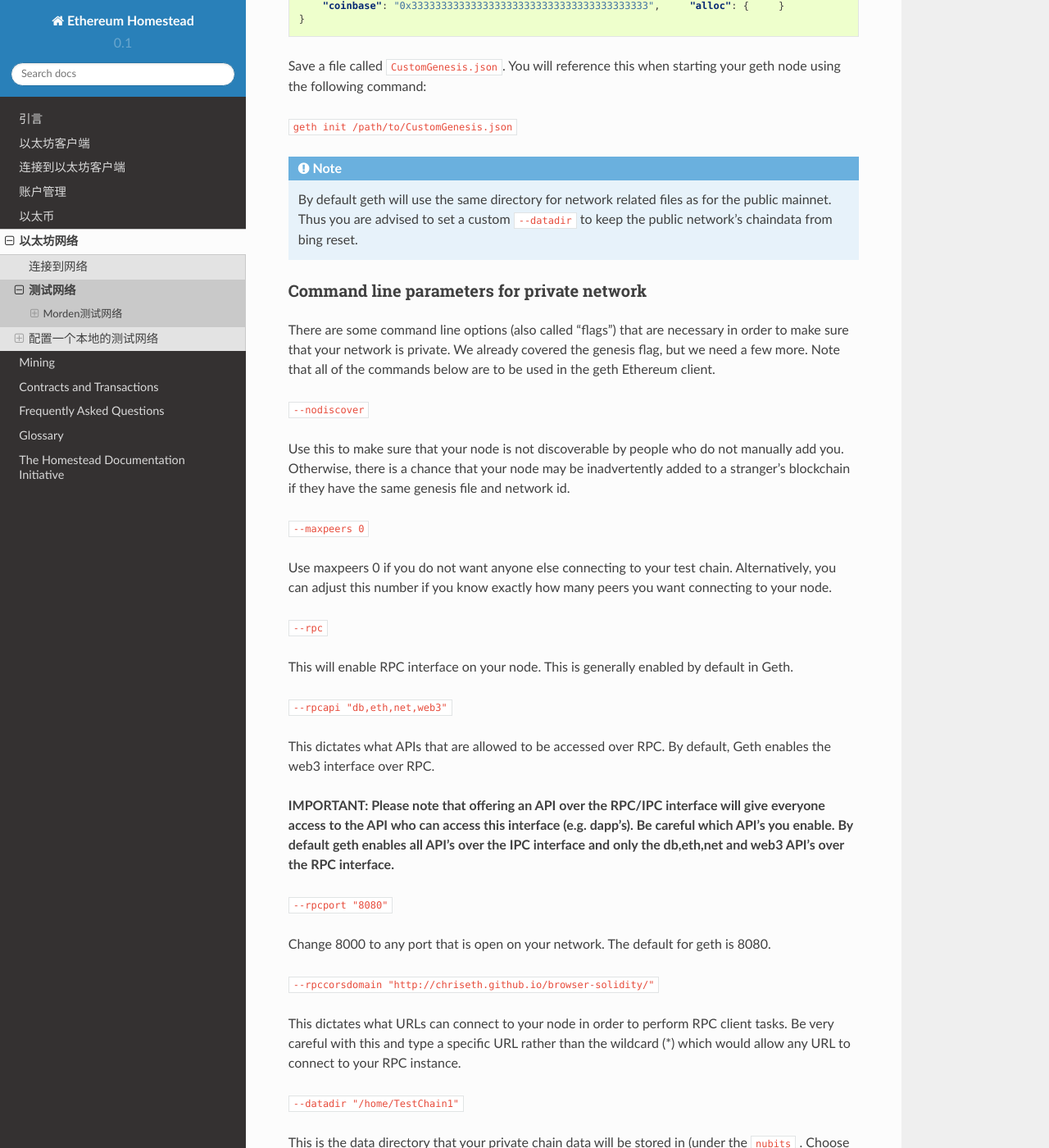
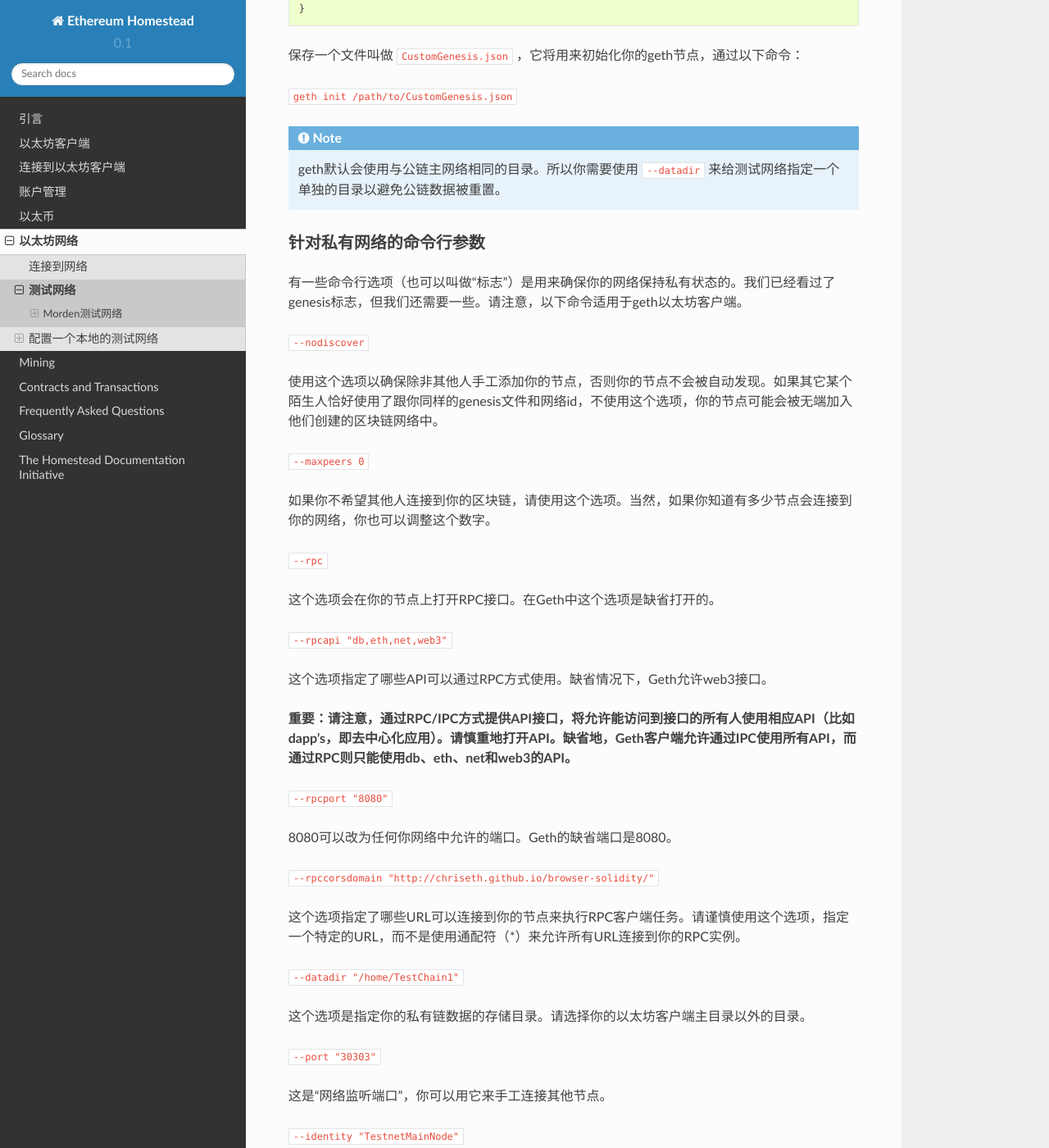
Before and after one commit to riversyang/homestead-guide-cn, a Sphinx documentation site: the page built from source/network/test-networks.rst, in a window 1280 px wide and 1400 px high, scrolled down 4257 px. Shown: the whole window at 82% size. Built offline with Sphinx 7.4.7 and the Read the Docs theme 2.0.0, drawn with Linux system fonts in a browser that asks for light colours; some of the changed text lies outside the part shown.

Commit message:
Update translation.

```diff
--- a/source/ether.rst
+++ b/source/ether.rst
@@ -46,7 +48,7 @@
 
 为了获得以太币，你需要
 
-* 成为一个以太坊矿工（参考 _`Mining` ），或者
+* 成为一个以太坊矿工（参考 :ref:`mining` ），或者
 * 用一个中心化的或者去信任的服务用其他货币买进以太币
 * 在有友好界面的 `Mist以太坊钱包 <https://github.com/ethereum/mist/releases>`_ 中使用http://shapeshift.io/ API来购买以太币
 
--- a/source/network/test-networks.rst
+++ b/source/network/test-networks.rst
@@ -192,26 +192,21 @@ eth（C++客户端）
   }
 
 
-geth (Go client)
+geth（Go客户端）
 ================================================================================
 
-You either pre-generate or mine your own ether on a private
-testnet. It is a much more cost effective way of trying out
-Ethereum and you can avoid having to mine or find Morden test ether.
+在一个私有测试网络中，你可以通过预生成或者自己挖矿的方式获得以太币。这是个尝试以太坊的性价比最高的方式，因为你不必自己在最新的测试网络中挖矿或者去寻找以太币来源。
 
-The things that are required to specify in a private chain are:
- - Custom Genesis File
- - Custom Data Directory
- - Custom NetworkID
- - (Recommended) Disable Node Discovery
+需要在私有链中指定的主要配置是：
+ - 自定义Genesis文件（即初始区块信息，译者注）
+ - 自定义数据目录
+ - 自定义网络ID
+ - （推荐）禁止节点发现
 
-The genesis file
+Genesis文件
 --------------------------------------------------------------------------------
 
-The genesis block is the start of the blockchain - the first
-block, block 0, and the only block that does not point to a predecessor
-block. The protocol ensures that no other node will agree with your version of the
-blockchain unless they have the same genesis block, so you can make as many private testnet blockchains as you'd like!
+初始区块（创世区块）是区块链的开始 - 即第一个区块，区块0，并且是唯一一个没有前导区块的区块。基于协议，不会有其他节点批准你的区块链版本，除非它们也拥有同样的初始区块。所以你想创建多少私有测试网络就可以创建多少。
 
 :file:`CustomGenesis.json`
 
@@ -225,120 +220,116 @@ blockchain unless they have the same genesis block, so you can make as many priv
       "coinbase": "0x3333333333333333333333333333333333333333",     "alloc": {     }
   }
 
-Save a file called :file:`CustomGenesis.json`.
-You will reference this when starting your geth node using the following command:
+保存一个文件叫做 :file:`CustomGenesis.json` ，它将用来初始化你的geth节点，通过以下命令：
 
 ``geth init /path/to/CustomGenesis.json``
 
-.. note:: By default geth will use the same directory for network related files as for the public mainnet. Thus you are advised to set a custom ``--datadir`` to keep the public network's chaindata from bing reset.
+.. note:: geth默认会使用与公链主网络相同的目录。所以你需要使用 ``--datadir`` 来给测试网络指定一个单独的目录以避免公链数据被重置。
 
-Command line parameters for private network
+针对私有网络的命令行参数
 --------------------------------------------------------------------------------
 
-There are some command line options (also called “flags”) that are
-necessary in order to make sure that your network is private. We already covered the genesis flag, but we need a few more. Note that all of the commands below are to be used in the geth Ethereum client.
+有一些命令行选项（也可以叫做“标志”）是用来确保你的网络保持私有状态的。我们已经看过了genesis标志，但我们还需要一些。请注意，以下命令适用于geth以太坊客户端。
 
 ``--nodiscover``
 
-Use this to make sure that your node is not discoverable by people who do not manually add you. Otherwise, there is a chance that your node may be inadvertently added to a stranger's blockchain if they have the same genesis file and network id.
+使用这个选项以确保除非其他人手工添加你的节点，否则你的节点不会被自动发现。如果其它某个陌生人恰好使用了跟你同样的genesis文件和网络id，不使用这个选项，你的节点可能会被无端加入他们创建的区块链网络中。
 
 ``--maxpeers 0``
 
-Use maxpeers 0 if you do not want anyone else connecting to your test chain. Alternatively, you can adjust this number if you know exactly how many peers you want connecting to your node.
+如果你不希望其他人连接到你的区块链，请使用这个选项。当然，如果你知道有多少节点会连接到你的网络，你也可以调整这个数字。
 
 ``--rpc``
 
-This will enable RPC interface on your node. This is generally enabled by default in Geth.
-
+这个选项会在你的节点上打开RPC接口。在Geth中这个选项是缺省打开的。
 
 ``--rpcapi "db,eth,net,web3"``
 
-This dictates what APIs that are allowed to be accessed over RPC. By default, Geth enables the web3 interface over RPC.
+这个选项指定了哪些API可以通过RPC方式使用。缺省情况下，Geth允许web3接口。
 
-**IMPORTANT: Please note that offering an API over the RPC/IPC interface will give everyone access to the API who can access this interface (e.g. dapp's). Be careful which API's you enable. By default geth enables all API's over the IPC interface and only the db,eth,net and web3 API's over the RPC interface.**
+**重要：请注意，通过RPC/IPC方式提供API接口，将允许能访问到接口的所有人使用相应API（比如dapp's，即去中心化应用）。请慎重地打开API。缺省地，Geth客户端允许通过IPC使用所有API，而通过RPC则只能使用db、eth、net和web3的API。**
 
 ``--rpcport "8080"``
 
-Change 8000 to any port that is open on your network. The default for geth is 8080.
+8080可以改为任何你网络中允许的端口。Geth的缺省端口是8080。
 
 ``--rpccorsdomain "http://chriseth.github.io/browser-solidity/"``
 
-This dictates what URLs can connect to your node in order to perform RPC client tasks. Be very careful with this and type a specific URL rather than the wildcard (*) which would allow any URL to connect to your RPC instance.
+这个选项指定了哪些URL可以连接到你的节点来执行RPC客户端任务。请谨慎使用这个选项，指定一个特定的URL，而不是使用通配符（*）来允许所有URL连接到你的RPC实例。
 
 ``--datadir "/home/TestChain1"``
 
-This is the data directory that your private chain data will be stored in (under the :file:`nubits` . Choose a location that is separate from your public Ethereum chain folder.
-
+这个选项是指定你的私有链数据的存储目录。请选择你的以太坊客户端主目录以外的目录。
 
 ``--port "30303"``
 
-This is the "network listening port", which you will use to connect with other peers manually.
-
+这是“网络监听端口”，你可以用它来手工连接其他节点。
 
 ``--identity "TestnetMainNode"``
 
-This will set up an identity for your node so it can be identified more easily in a list of peers.
-Here is an example of how these identities show up on the network.
+这将会给你节点加一个标识，以使它更容易的被标识在节点列表中。
 
-Launching ``geth``
+以下是一个这些标识如何在网络中显示的例子。
+
+启动 ``geth``
 --------------------------------------------------------------------------------
 
-After you have created your custom genesis block JSON file and created a directory for your blockchain data, type the following command into your console that has access to geth:
+当你创建了自定义初始区块的JSON文件，并为你的区块链创建了数据目录之后，就可以使用以下命令访问geth：
 
 .. code-block:: Console
 
   geth --identity "MyNodeName" --rpc --rpcport "8080" --rpccorsdomain "*" --datadir "C:\chains\TestChain1" --port "30303" --nodiscover --rpcapi "db,eth,net,web3" --networkid 1999 init /path/to/CustomGenesis.json
 
-.. note:: Please change the flags to match your custom settings.
+.. note:: 请把相关参数修改为适合你自己的配置。
 
-This will initialize your genesis block.  To interact with geth through the console enter:
+它将会初始化你的初始区块。键入以下命令，就可以与geth进行交互了：
 
 .. code-block:: Console
 
   geth --identity "MyNodeName" --rpc --rpcport "8080" --rpccorsdomain "*" --datadir "C:\chains\TestChain1" --port "30303" --nodiscover --rpcapi "db,eth,net,web3" --networkid 1999 console
 
-You will need to start your geth instance with your custom chain command every time you want to access your custom chain. If you just type "geth" in your console, it will not remember all of the flags you have set.
+你每次要访问你的自定义链之前，你都需要使用自定义命令启动geth实例。如果你只用“geth”命令启动，它不会记住你的所有自定义选项。
 
-The full list of methods available through the javascript console is available on `the geth wiki on github <https://github.com/ethereum/go-ethereum/wiki/JavaScript-Console>`_
+javascript命令行中可使用的完整方法一览，请参考 `the geth wiki on github <https://github.com/ethereum/go-ethereum/wiki/JavaScript-Console>`_ 。
 
-If you already have a geth node running, you can attach another geth instance to it using:
+如果你已经运行了一个geth节点，你可以将其他geth实例与它联结在一起：
 
 .. code-block:: Console
 
   geth attach
 
-Now you'll need to initialize a new account on the testnest, and set it as your etherbase (the address that will receive mining rewards).
+现在你需要在测试网路中初始化一个新账户，并把它作为你的etherbase（接收挖矿奖励的地址）。
 
-In the javascript console type
+在javascript控制台输入：
 
 .. code-block:: Console
 
   personal.newAccount("password")
 
-.. note:: Replace with the password of your choice
+.. note:: 把password替换为你的密码。
 
-Now we'll set it as the etherbase:
+现在将它设定为etherbase：
 
 .. code-block:: Console
 
   miner.setEtherbase(personal.listAccounts[0])
 
-If successful, the console will print "true"
+如果成功，命令行会打印“true”。
 
-Finally, you are ready to start mining test ether:
+最终你就可以开始挖矿了：
 
 .. code-block:: Console
 
   miner.start()
 
-Pre-allocating ether to your account
+给你的账户预分配以太币
 --------------------------------------------------------------------------------
 
-A difficulty of "0x400" allows you to mine Ether very quickly on your private testnet chain. If you create your chain and start mining, you should have hundreds of ether in a matter of minutes which is way more than enough to test transactions on your network. If you would still like to pre-allocate Ether to your account, you will need to:
+一个“0x400”的难度将允许你在你的私有测试链上快速挖出以太币。在你创建了你的链并开始挖矿之后，你会在数分钟内就拥有几百以太币，这将足够你在测试网络中执行交易了。如果你仍想给你的账户预分配以太币，你可以这样做：
 
-1. Create a new Ethereum account after you create your private chain
-2. Copy your new account address
-3. Add the following command to your Custom_Genesis.json file:
+1、在创建私有链之后创建一个新的账户
+2、拷贝新账户的地址
+3、将以下命令加到你的自定义初始区块文件中
 
 .. code-block:: Javascript
 
@@ -348,13 +339,13 @@ A difficulty of "0x400" allows you to mine Ether very quickly on your private te
 	  { "balance": "20000000000000000000" }
   }
 
-.. note:: Replace ``0x1fb891f92eb557f4d688463d0d7c560552263b5a`` with your account address.
+.. note:: 将 ``0x1fb891f92eb557f4d688463d0d7c560552263b5a`` 替换为你的账户地址。
 
-Save your genesis file and rerun your private chain command. Once geth is fully loaded, close it by .
+保存新的初始区块文件，重新运行你的私有链。一旦geth加载完毕，使用 . 关闭它。
 
-We want to assign an address to the variable ``primary`` and check its balance.
+我们要把一个地址分配到变量 ``primary`` 中，并检查它余额。
 
-Run the command ``geth account list`` in your terminal to see what account # your new address was assigned.
+在你的终端上执行 ``geth account list`` 以确认你的新地址被分配到哪个账户上。
 
 .. code-block:: Console
 
@@ -364,28 +355,28 @@ Run the command ``geth account list`` in your terminal to see what account # you
    Account #2: {e470b1a7d2c9c5c6f03bbaa8fa20db6d404a0c32}
    Account #3: {f4dd5c3794f1fd0cdc0327a83aa472609c806e99}
 
+确认哪个账户是你预分配了以太币的。
 Take note of which account # is the one that you pre-allocated ether to.
-Alternatively, you can launch the console with ``geth console`` (keep the same parameters as when you launched ``geth`` first). Once the prompt appears, type
+或者你可以用 ``geth console`` 启动控制台（使用与开始启动 ``geth`` 时相同的参数）。提示符出现之后，输入：
 
 .. code-block:: Console
 
   > eth.accounts
 
-This will return the array of account addresses you possess.
+它将返回你现在掌握的账户地址。
 
 .. code-block:: Console
 
   > primary = eth.accounts[0]
 
-.. note:: Replace ``0`` with your account's index. This console command should return your primary Ethereum address.
+.. note:: 把 ``0`` 替换为你的账户索引。这个命令将返回你的主以太坊地址。
 
-Type the following command:
+输入以下命令：
 
 .. code-block:: Console
 
   > balance = web3.fromWei(eth.getBalance(primary), "ether");
 
-This should return ``7.5`` indicating you have that much ether in your account. The reason we had to put such a large number in the alloc section of your genesis file is because the "balance" field takes a number in wei which is the smallest denomination of the Ethereum currency ether (see _`Ether`).
-
+这将会返回 ``7.5`` ，表明你的账户有很多以太币。我们在初始区块文件中指定了那么大数字的原因是余额字段使用的单位是wei，是以太坊货币维度中最小的单位（参见 :ref:`ether` ）。
 
 * https://www.reddit.com/r/ethereum/comments/3kdnus/question_about_private_chain_mining_dont_upvote/
```
Also changed, not shown: other parts of source/ether.rst (+2 -0 lines).
